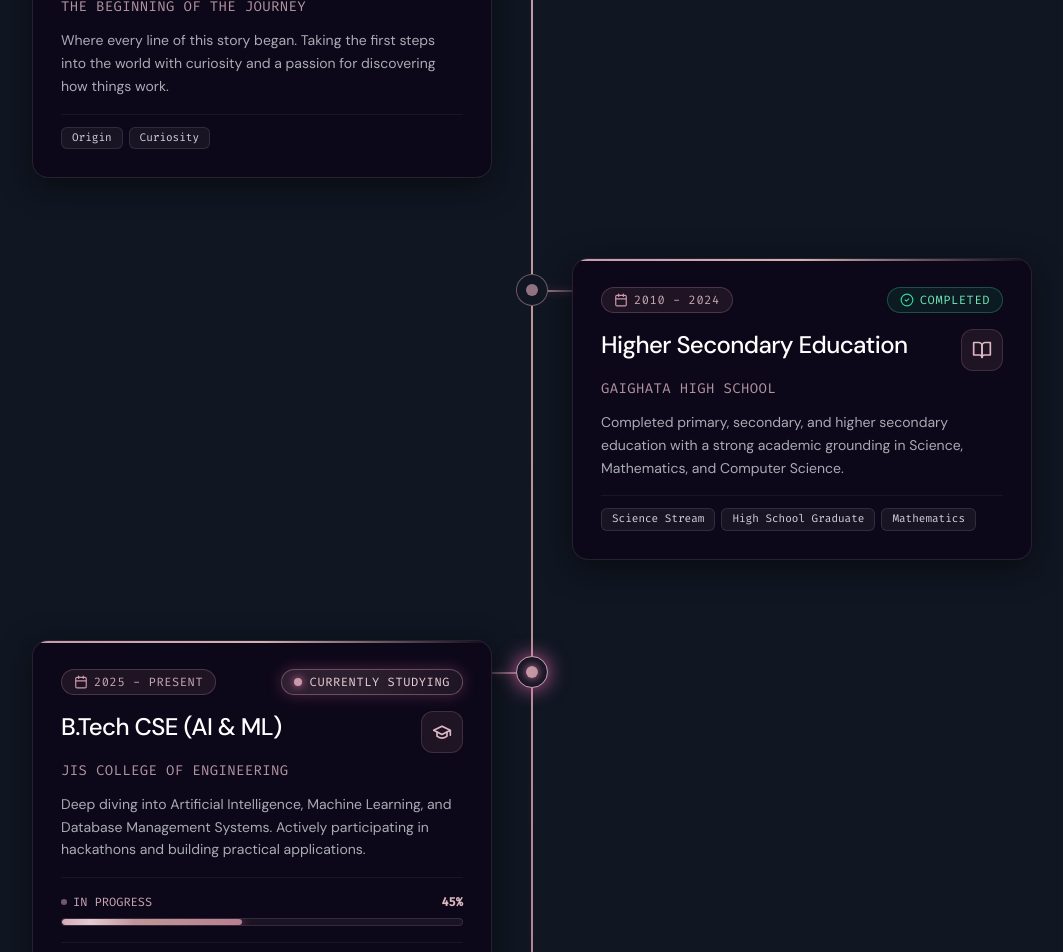
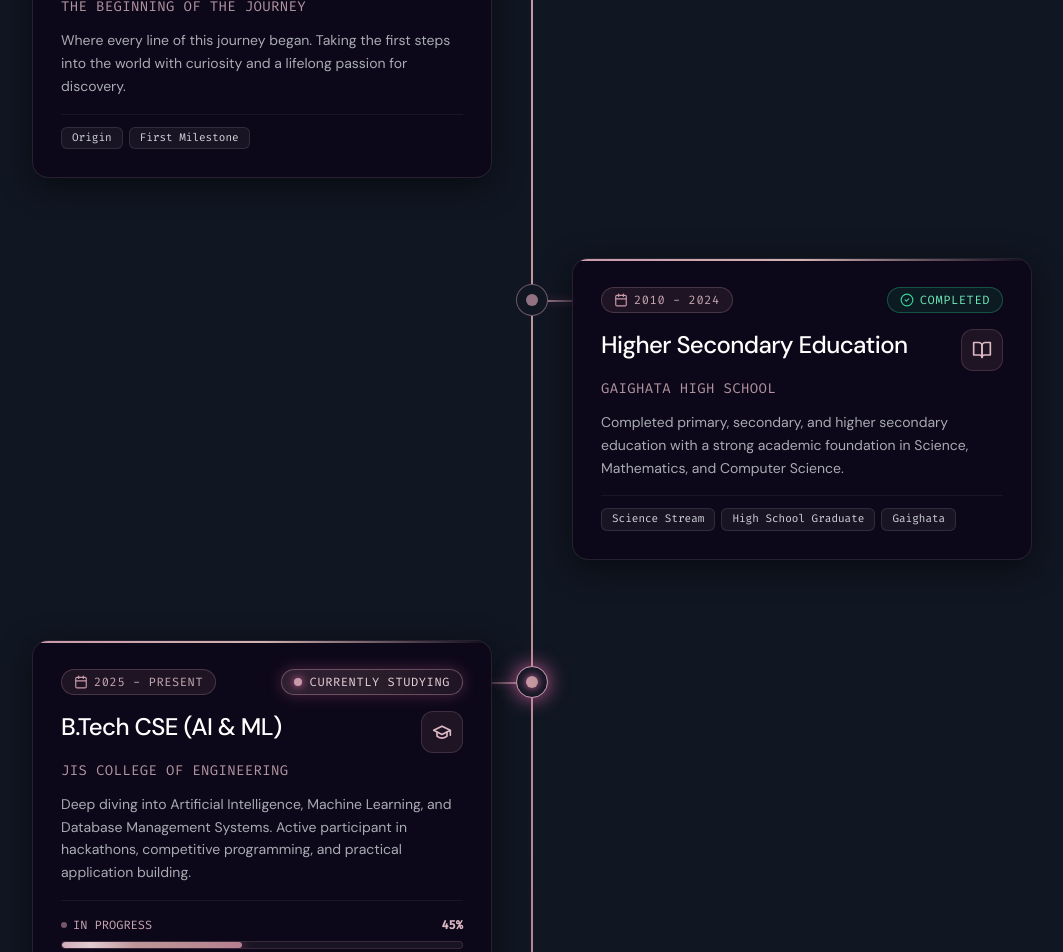
Before and after one commit to sayantani071/sayantani-portfolio, a React (Vite) app: page / in a window 1280 px wide. Shown: the part 2900-3852 px from the top of the page, without its empty margins (108-1171 px from the left). Built offline with nearby package versions, Linux system fonts and the light colour scheme; a web font is replaced by a local one.

Commit message:
auto: save Education.jsx

```diff
--- a/src/components/Education.jsx
+++ b/src/components/Education.jsx
@@ -10,9 +10,9 @@ const educationData = [
     status: 'origin',
     title: 'Born',
     institution: 'The Beginning of the Journey',
-    description: 'Where every line of this story began. Taking the first steps into the world with curiosity and a passion for discovering how things work.',
+    description: 'Where every line of this journey began. Taking the first steps into the world with curiosity and a lifelong passion for discovery.',
     icon: Sparkles,
-    tags: ['Origin', 'Curiosity'],
+    tags: ['Origin', 'First Milestone'],
   },
   {
     id: 'schooling',
@@ -21,9 +21,9 @@ const educationData = [
     status: 'completed',
     title: 'Higher Secondary Education',
     institution: 'Gaighata High School',
-    description: 'Completed primary, secondary, and higher secondary education with a strong academic grounding in Science, Mathematics, and Computer Science.',
+    description: 'Completed primary, secondary, and higher secondary education with a strong academic foundation in Science, Mathematics, and Computer Science.',
     icon: BookOpen,
-    tags: ['Science Stream', 'High School Graduate', 'Mathematics'],
+    tags: ['Science Stream', 'High School Graduate', 'Gaighata'],
   },
   {
     id: 'btech',
@@ -32,13 +32,13 @@ const educationData = [
     status: 'active',
     title: 'B.Tech CSE (AI & ML)',
     institution: 'JIS COLLEGE OF ENGINEERING',
-    description: 'Deep diving into Artificial Intelligence, Machine Learning, and Database Management Systems. Actively participating in hackathons and building practical applications.',
+    description: 'Deep diving into Artificial Intelligence, Machine Learning, and Database Management Systems. Active participant in hackathons, competitive programming, and practical application building.',
     icon: GraduationCap,
     progress: {
       percentage: 45,
       label: 'IN PROGRESS',
     },
-    tags: ['AI & Machine Learning', 'DBMS', 'Hackathons', 'App Dev'],
+    tags: ['AI & Machine Learning', 'DBMS', 'Hackathons', 'Python & C++'],
   },
   {
     id: 'future',
@@ -242,7 +242,7 @@ const Education = () => {
         {/* Timeline Container */}
         <div ref={containerRef} className="relative max-w-5xl mx-auto">
           {/* Desktop Timeline Track & Glowing Progress Line */}
-          <div className="hidden md:block absolute left-1/2 -translate-x-1/2 top-10 bottom-10 w-[2px] bg-white/10 overflow-hidden rounded-full z-0">
+          <div className="hidden md:block absolute left-1/2 -translate-x-1/2 top-[38px] bottom-[38px] w-[2px] bg-white/10 overflow-hidden rounded-full z-0">
             <motion.div
               style={{ height: lineHeight }}
               className="w-full bg-gradient-to-b from-pink-400 via-rose-400 to-pink-500 shadow-[0_0_16px_rgba(244,114,182,0.9)] origin-top rounded-full"
@@ -250,7 +250,7 @@ const Education = () => {
           </div>
 
           {/* Mobile Timeline Track & Glowing Progress Line */}
-          <div className="md:hidden absolute left-6 -translate-x-1/2 top-8 bottom-8 w-[2px] bg-white/10 overflow-hidden rounded-full z-0">
+          <div className="md:hidden absolute left-6 -translate-x-1/2 top-[38px] bottom-[38px] w-[2px] bg-white/10 overflow-hidden rounded-full z-0">
             <motion.div
               style={{ height: lineHeight }}
               className="w-full bg-gradient-to-b from-pink-400 via-rose-400 to-pink-500 shadow-[0_0_16px_rgba(244,114,182,0.9)] origin-top rounded-full"
@@ -272,15 +272,15 @@ const Education = () => {
                   className="relative flex flex-col md:flex-row items-start md:items-center w-full group"
                 >
                   {/* Mobile Node */}
-                  <div className="md:hidden absolute left-6 top-8 -translate-x-1/2 -translate-y-1/2 z-20">
+                  <div className="md:hidden absolute left-6 top-[38px] sm:top-[42px] -translate-x-1/2 -translate-y-1/2 z-20">
                     <TimelineNode item={item} />
                   </div>
 
                   {/* Mobile Connector Line */}
-                  <div className="md:hidden absolute left-6 top-8 w-6 h-[2px] bg-gradient-to-r from-pink-400 to-pink-500/40 z-10" />
+                  <div className="md:hidden absolute left-6 top-[38px] sm:top-[42px] w-6 sm:w-8 h-[2px] bg-gradient-to-r from-pink-400 to-pink-500/40 z-10" />
 
                   {/* Desktop Center Node */}
-                  <div className="hidden md:flex absolute left-1/2 top-8 -translate-x-1/2 -translate-y-1/2 z-20">
+                  <div className="hidden md:flex absolute left-1/2 top-[38px] sm:top-[42px] -translate-x-1/2 -translate-y-1/2 z-20">
                     <TimelineNode item={item} />
                   </div>
 
@@ -293,7 +293,7 @@ const Education = () => {
                     {isEven && (
                       <div className="relative w-full max-w-[460px] ml-12 sm:ml-14 md:ml-0">
                         {/* Desktop Connector from Card to Center Node */}
-                        <div className="hidden md:block absolute -right-10 top-8 w-10 h-[2px] bg-gradient-to-r from-pink-500/30 via-pink-400/60 to-pink-400 group-hover:from-pink-400 group-hover:to-rose-300 transition-all duration-300 shadow-[0_0_8px_rgba(244,114,182,0.3)] z-10" />
+                        <div className="hidden md:block absolute -right-10 top-[38px] sm:top-[42px] w-10 h-[2px] bg-gradient-to-r from-pink-500/30 via-pink-400/60 to-pink-400 group-hover:from-pink-400 group-hover:to-rose-300 transition-all duration-300 shadow-[0_0_8px_rgba(244,114,182,0.3)] z-10" />
                         <EducationCard item={item} />
                       </div>
                     )}
@@ -308,7 +308,7 @@ const Education = () => {
                     {!isEven && (
                       <div className="relative w-full max-w-[460px] ml-12 sm:ml-14 md:ml-0">
                         {/* Desktop Connector from Center Node to Card */}
-                        <div className="hidden md:block absolute -left-10 top-8 w-10 h-[2px] bg-gradient-to-l from-pink-500/30 via-pink-400/60 to-pink-400 group-hover:from-pink-400 group-hover:to-rose-300 transition-all duration-300 shadow-[0_0_8px_rgba(244,114,182,0.3)] z-10" />
+                        <div className="hidden md:block absolute -left-10 top-[38px] sm:top-[42px] w-10 h-[2px] bg-gradient-to-l from-pink-500/30 via-pink-400/60 to-pink-400 group-hover:from-pink-400 group-hover:to-rose-300 transition-all duration-300 shadow-[0_0_8px_rgba(244,114,182,0.3)] z-10" />
                         <EducationCard item={item} />
                       </div>
                     )}
```
